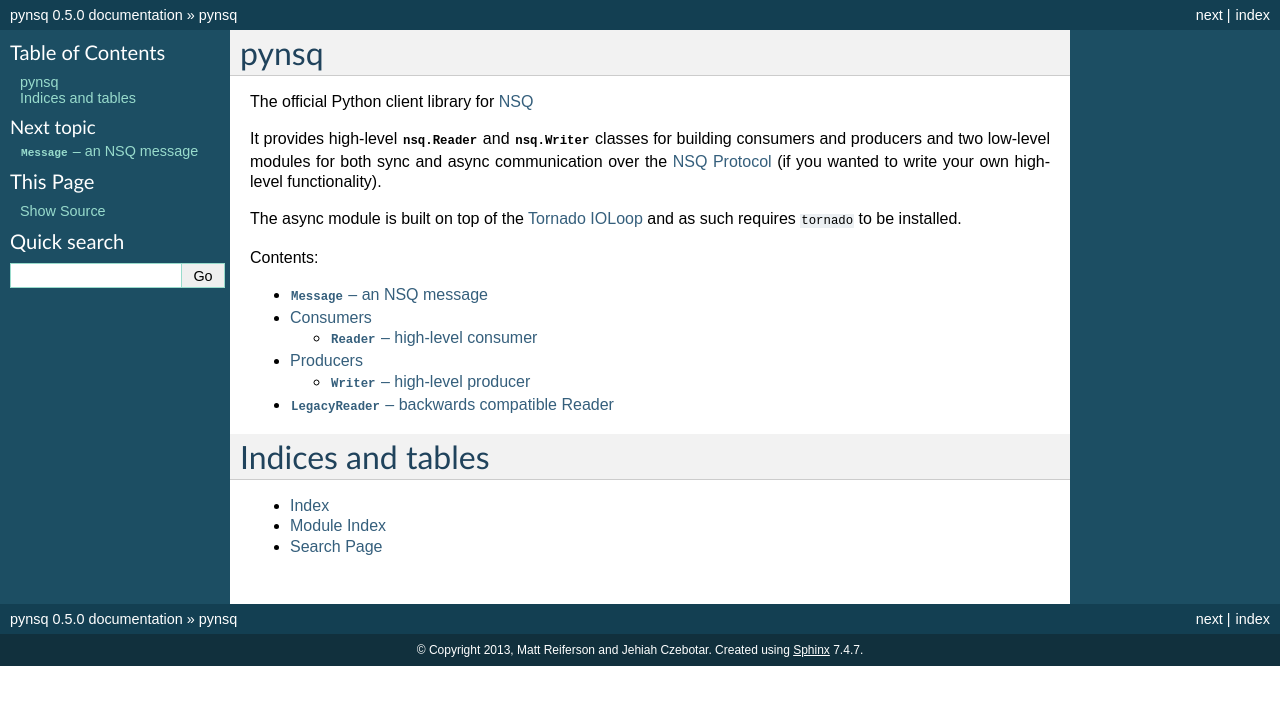
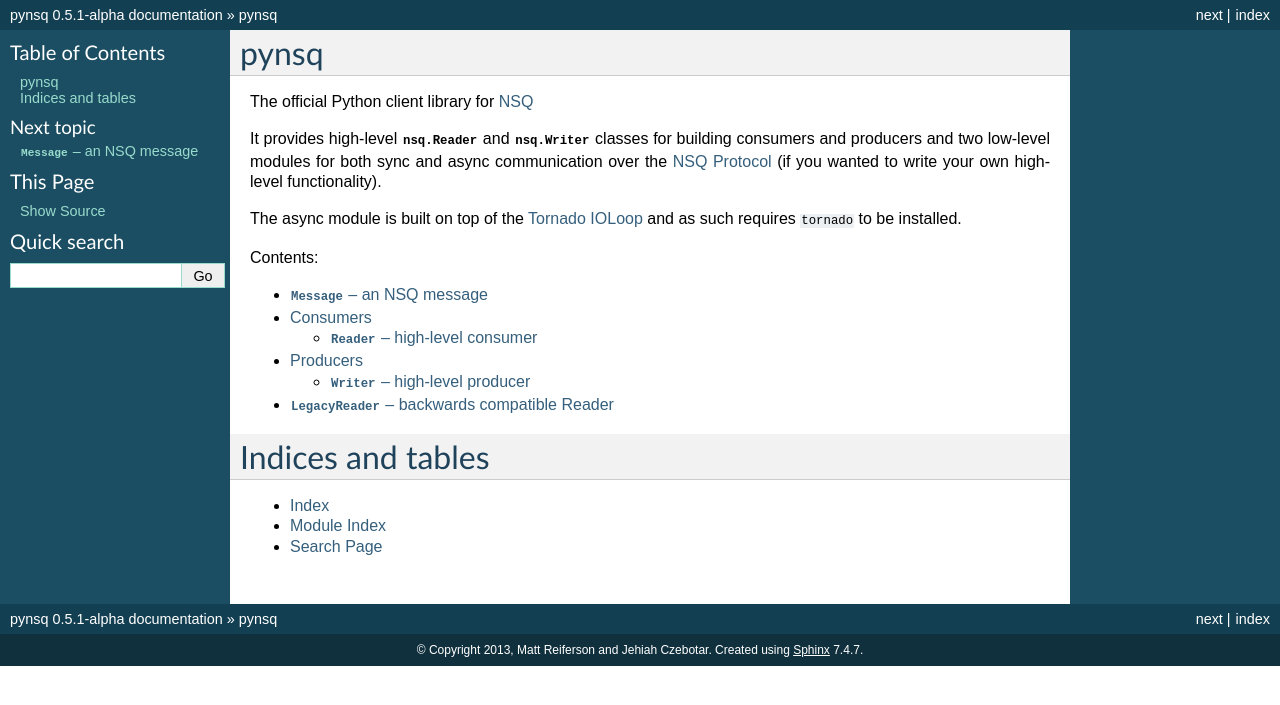
Before and after one commit to nsqio/pynsq, a Sphinx documentation site: the page built from docs/index.rst, in a window 1280 px wide. Shown: the top 705 px of the page. Built offline with Sphinx 7.4.7, drawn with Linux system fonts in a browser that asks for light colours.

Commit message:
bump to 0.5.1-alpha

```diff
--- a/docs/conf.py
+++ b/docs/conf.py
@@ -48,9 +48,9 @@
 # built documents.
 #
 # The short X.Y version.
-version = '0.5.0'
+version = '0.5'
 # The full version, including alpha/beta/rc tags.
-release = '0.5.0'
+release = '0.5.1-alpha'
 
 # The language for content autogenerated by Sphinx. Refer to documentation
 # for a list of supported languages.
--- a/nsq/__init__.py
+++ b/nsq/__init__.py
@@ -25,7 +25,7 @@
     tornado.ioloop.IOLoop.instance().start()
 
 # also update in setup.py
-__version__ = '0.5.0'
+__version__ = '0.5.1-alpha'
 
 __author__ = "Matt Reiferson <snakes@gmail.com>"
 __all__ = ["Reader", "Writer", "run", "BackoffTimer", "Message", "Error", "LegacyReader",
--- a/setup.py
+++ b/setup.py
@@ -15,7 +15,7 @@
 
 
 # also update in nsq/__init__.py
-version = '0.5.0'
+version = '0.5.1-alpha'
 
 
 setup(
```
